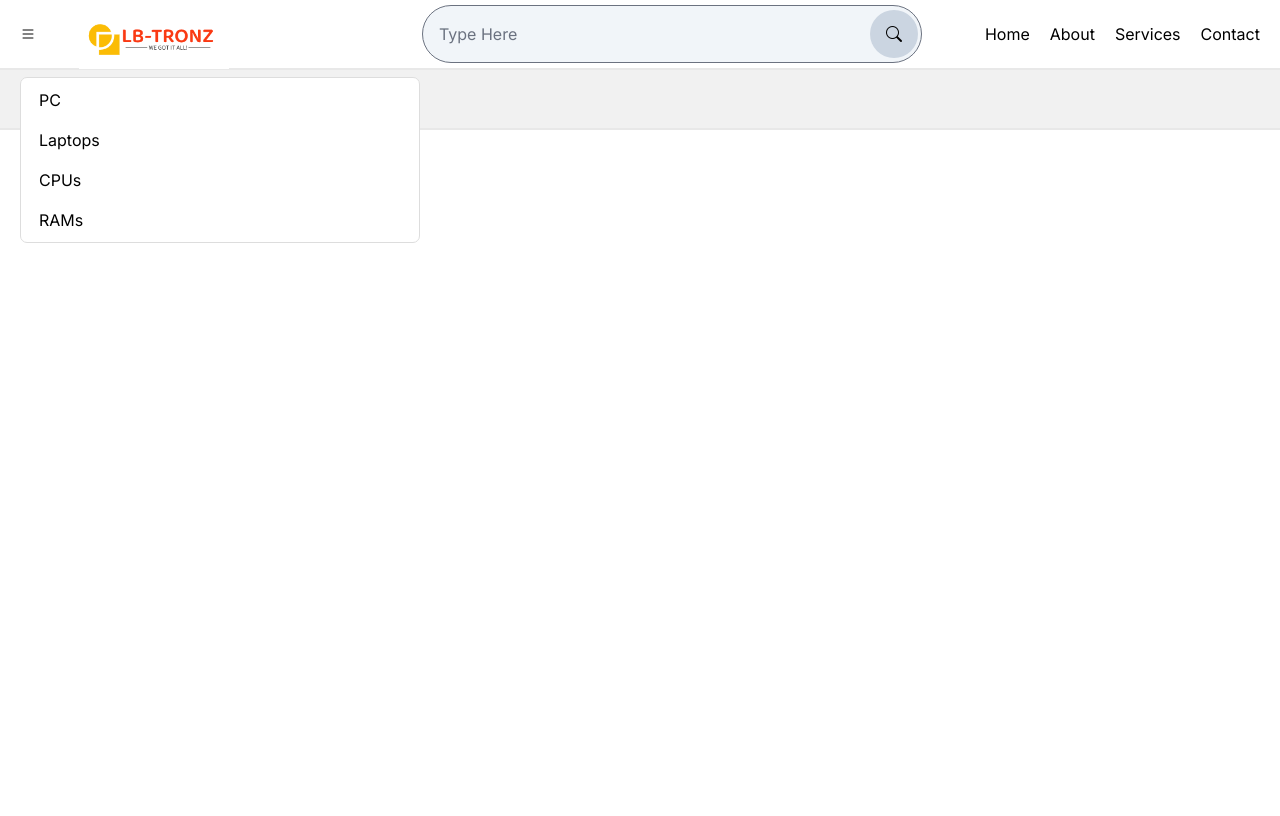
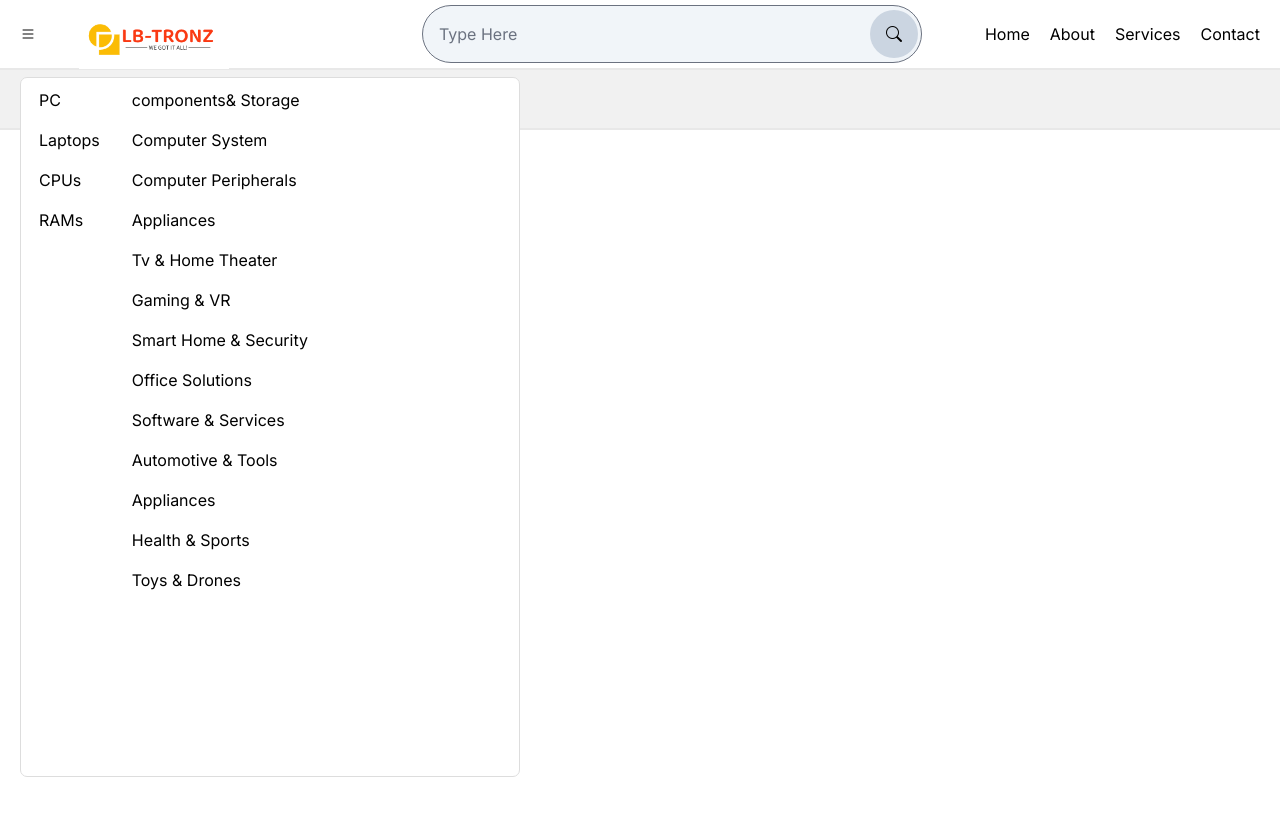
Before and after one commit to MALWICK/Lb-laptops, a Next.js app: page / in a window 1280 px wide. Both pictures are taken after a click on the button 28 px from the left and 34 px from the top of the page. Shown: the top 816 px of the page. Built offline with nearby package versions, Linux system fonts and the light colour scheme.

Commit message:
updating dropdown

```diff
--- a/components/homepage/components/Dropdown.css
+++ b/components/homepage/components/Dropdown.css
@@ -22,6 +22,10 @@
     border: 1px solid #ddd;
     width: 400px;
     border-radius: 7px;
+    display: flex;
+    height: 700px;
+    width: min( 500px )
+
   }
 
   .dropdown-menu li {
--- a/components/homepage/components/Dropdown.tsx
+++ b/components/homepage/components/Dropdown.tsx
@@ -40,6 +40,22 @@ const Dropdown = () => {
     { title: "RAMs", url: "/rams" },
   ];
 
+  const AllProductsLinks = [
+    { title: "components& Storage", url: "components&storage"},
+    { title: "Computer System", url: "/computerSystem"},
+    { title: "Computer Peripherals", url: "/computerperipherals"},
+    { title: "Appliances", url: "/appliances" },
+    { title: "Tv & Home Theater ", url: "/tv&homeTheater"},
+    { title: "Gaming & VR", url: "/gaming&vr" },
+    { title: "Smart Home & Security", url: "/smartHome" },
+    { title: "Office Solutions", url: "/officeSolution" },
+    { title: "Software & Services", url: "/softwareServices" },
+    { title: "Automotive & Tools", url: "/automotiveTools" },
+    { title: "Appliances", url: "/homeOutdoors" },
+    { title: "Health & Sports", url: "/healthSports" },
+    { title: "Toys & Drones", url: "/toys&drones" },
+  ];
+
   return (
     <div className="dropdown" ref={dropdownRef}>
       <button className="dropdown-toggle" onClick={toggleDropdown}>
@@ -56,6 +72,16 @@ const Dropdown = () => {
               ))}
             </ul>
           </div>
+
+          <div className="secondcolumn">
+            <ul className="dropdown-menus">
+              {AllProductsLinks.map((productlink) => (
+                <li key={productlink.title} onClick={() => handleItemClick(productlink.url)}>
+                  {productlink.title}
+                </li>
+              ))}
+            </ul>
+          </div>
         </div>
       )}
     </div>
```
